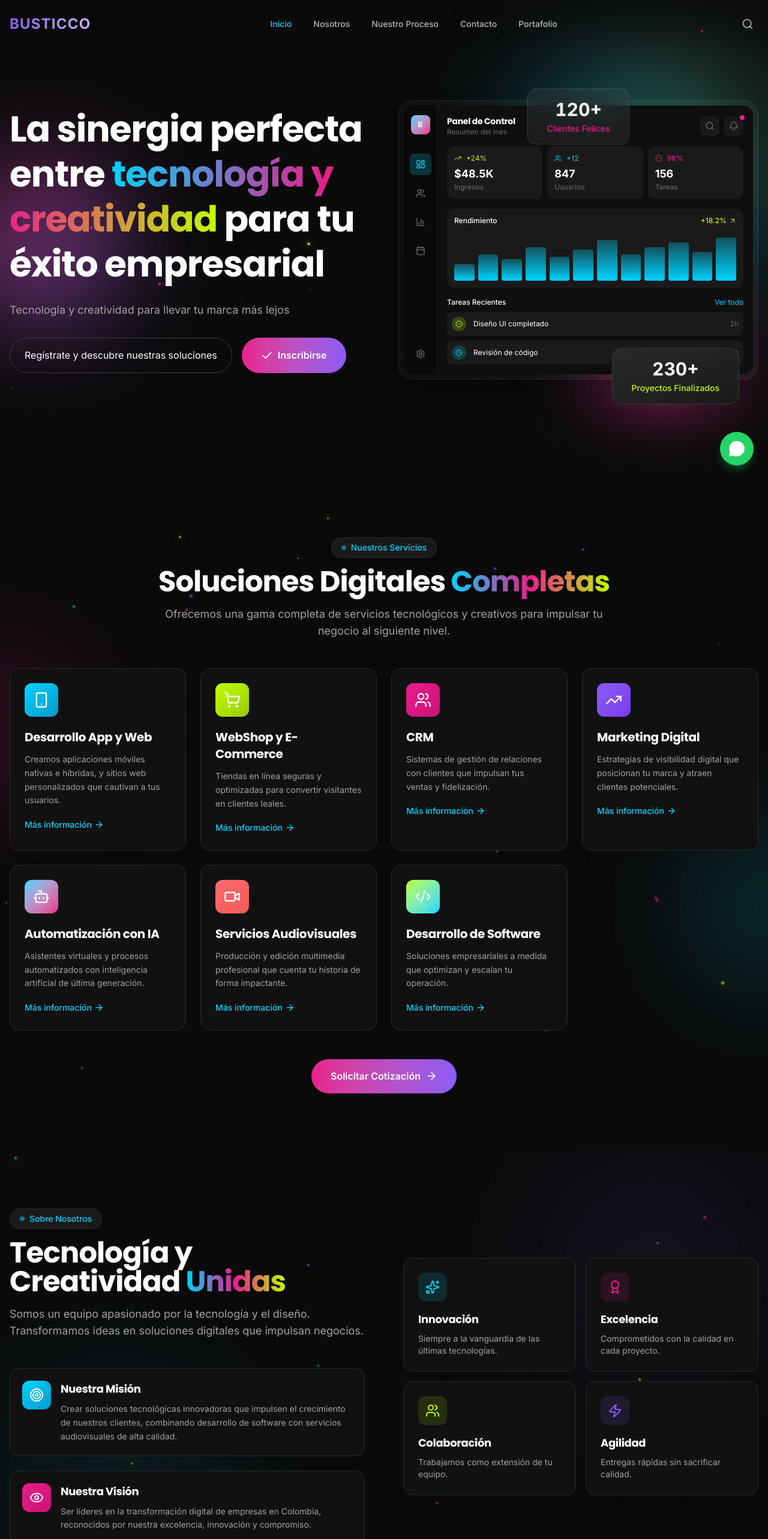
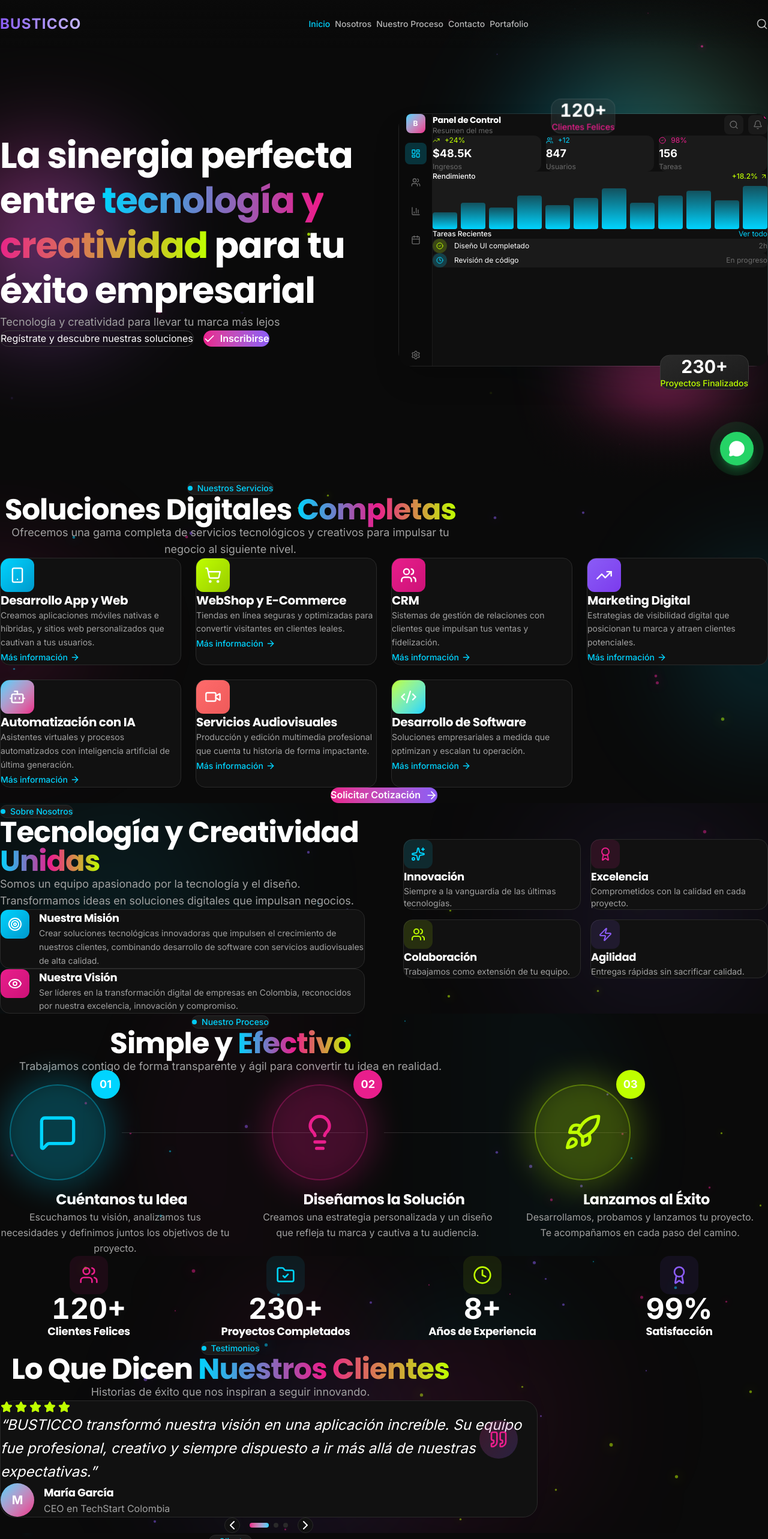
Before and after one commit to AlexSuarez9521/Busticco, a Next.js app: page / in a window 1280 px wide. Shown: the top 2566 px of the page at 60% size. Built offline with nearby package versions, Linux system fonts and the light colour scheme.

Commit message:
Fix responsive layout and horizontal overflow - Add max-width and overflow-x hidden to html/body - Change 100vw to 100% in all particle containers - Add wrapper div with overflow-x hidden in layout - Increase menu spacing for better readability

```diff
--- a/src/app/globals.css
+++ b/src/app/globals.css
@@ -91,11 +91,18 @@
 
 * {
   box-sizing: border-box;
+  margin: 0;
+  padding: 0;
+}
+
+html,
+body {
+  max-width: 100vw;
+  overflow-x: hidden;
 }
 
 html {
   scroll-behavior: smooth;
-  overflow-x: hidden;
 }
 
 body {
@@ -105,7 +112,8 @@ body {
   line-height: 1.6;
   -webkit-font-smoothing: antialiased;
   -moz-osx-font-smoothing: grayscale;
-  overflow-x: hidden;
+  width: 100%;
+  position: relative;
 }
 
 h1, h2, h3, h4, h5, h6 {
--- a/src/app/layout.tsx
+++ b/src/app/layout.tsx
@@ -57,10 +57,12 @@ export default function RootLayout({
           enableSystem
           disableTransitionOnChange
         >
-          <Header />
-          <main>{children}</main>
-          <Footer />
-          <WhatsAppButton />
+          <div className="relative w-full overflow-x-hidden">
+            <Header />
+            <main>{children}</main>
+            <Footer />
+            <WhatsAppButton />
+          </div>
         </ThemeProvider>
       </body>
     </html>
--- a/src/components/Header.tsx
+++ b/src/components/Header.tsx
@@ -45,13 +45,13 @@ export default function Header() {
           </Link>
 
           {/* Desktop Navigation */}
-          <div className="hidden lg:flex items-center gap-1">
+          <div className="hidden lg:flex items-center gap-2">
             {navItems.map((item) => (
               <Link
                 key={item.label}
                 href={item.href}
                 className={cn(
-                  'flex items-center gap-1 px-4 py-2 text-sm font-medium rounded-lg transition-all duration-200',
+                  'flex items-center px-5 py-2 text-sm font-medium rounded-lg transition-all duration-200',
                   item.active
                     ? 'text-[#00D4FF]'
                     : 'text-white/70 hover:text-white'
--- a/src/components/sections/AboutSection.tsx
+++ b/src/components/sections/AboutSection.tsx
@@ -70,7 +70,7 @@ export default function AboutSection() {
           top: 0,
           left: '50%',
           transform: 'translateX(-50%)',
-          width: '100vw',
+          width: '100%',
           height: '100%',
           overflow: 'hidden'
         }}
--- a/src/components/sections/CTASection.tsx
+++ b/src/components/sections/CTASection.tsx
@@ -43,7 +43,7 @@ export default function CTASection() {
           top: 0,
           left: '50%',
           transform: 'translateX(-50%)',
-          width: '100vw',
+          width: '100%',
           height: '100%',
           overflow: 'hidden'
         }}
--- a/src/components/sections/ClientsSection.tsx
+++ b/src/components/sections/ClientsSection.tsx
@@ -53,7 +53,7 @@ export default function ClientsSection() {
           top: 0,
           left: '50%',
           transform: 'translateX(-50%)',
-          width: '100vw',
+          width: '100%',
           height: '100%',
           overflow: 'hidden'
         }}
--- a/src/components/sections/ContactSection.tsx
+++ b/src/components/sections/ContactSection.tsx
@@ -73,7 +73,7 @@ export default function ContactSection() {
           top: 0,
           left: '50%',
           transform: 'translateX(-50%)',
-          width: '100vw',
+          width: '100%',
           height: '100%',
           overflow: 'hidden'
         }}
--- a/src/components/sections/ProcessSection.tsx
+++ b/src/components/sections/ProcessSection.tsx
@@ -67,7 +67,7 @@ export default function ProcessSection() {
           top: 0,
           left: '50%',
           transform: 'translateX(-50%)',
-          width: '100vw',
+          width: '100%',
           height: '100%',
           overflow: 'hidden'
         }}
--- a/src/components/sections/ServicesSection.tsx
+++ b/src/components/sections/ServicesSection.tsx
@@ -112,7 +112,7 @@ export default function ServicesSection() {
           top: 0,
           left: '50%',
           transform: 'translateX(-50%)',
-          width: '100vw',
+          width: '100%',
           height: '100%',
           overflow: 'hidden'
         }}
--- a/src/components/sections/StatsSection.tsx
+++ b/src/components/sections/StatsSection.tsx
@@ -74,7 +74,7 @@ export default function StatsSection() {
           top: 0,
           left: '50%',
           transform: 'translateX(-50%)',
-          width: '100vw',
+          width: '100%',
           height: '100%',
           overflow: 'hidden'
         }}
--- a/src/components/sections/TestimonialsSection.tsx
+++ b/src/components/sections/TestimonialsSection.tsx
@@ -74,7 +74,7 @@ export default function TestimonialsSection() {
           top: 0,
           left: '50%',
           transform: 'translateX(-50%)',
-          width: '100vw',
+          width: '100%',
           height: '100%',
           overflow: 'hidden'
         }}
```
